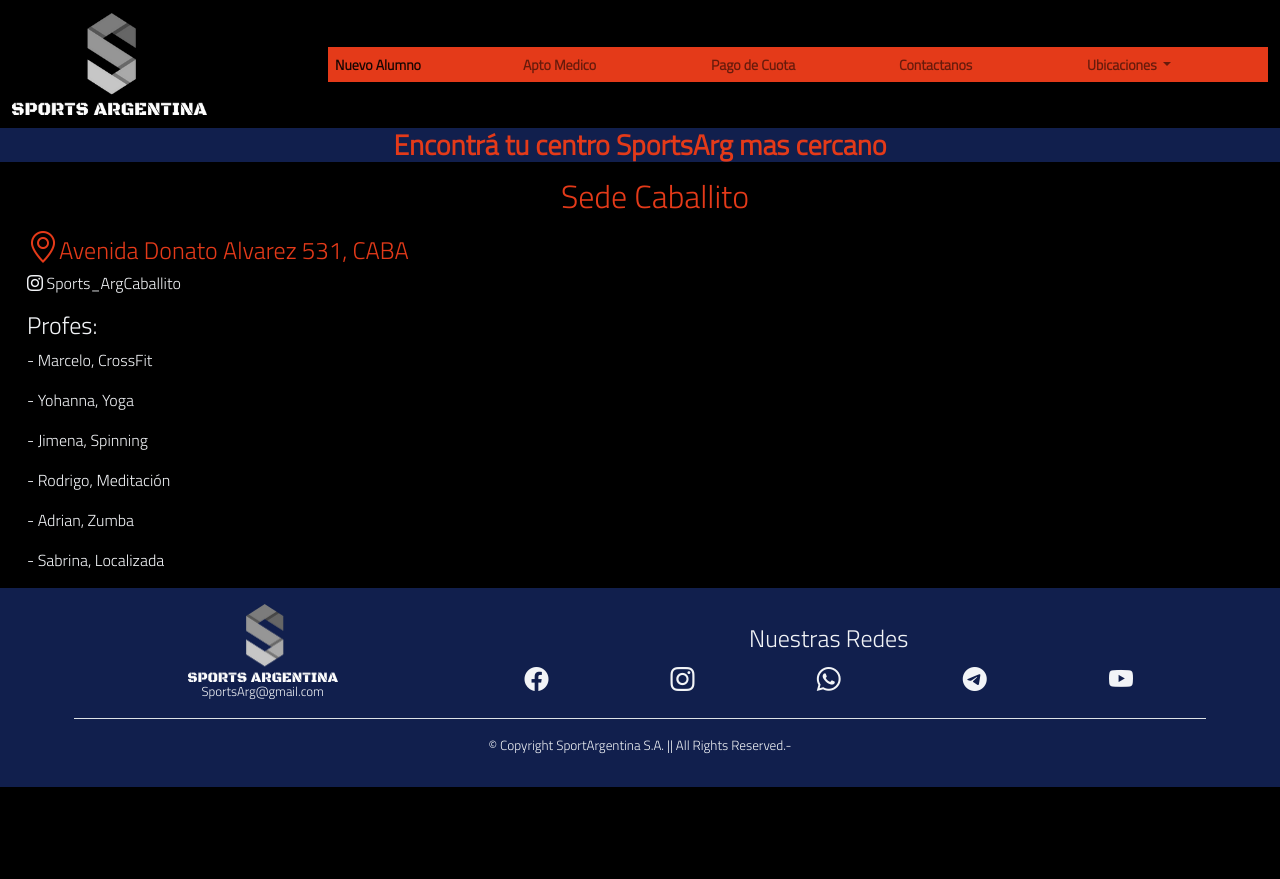
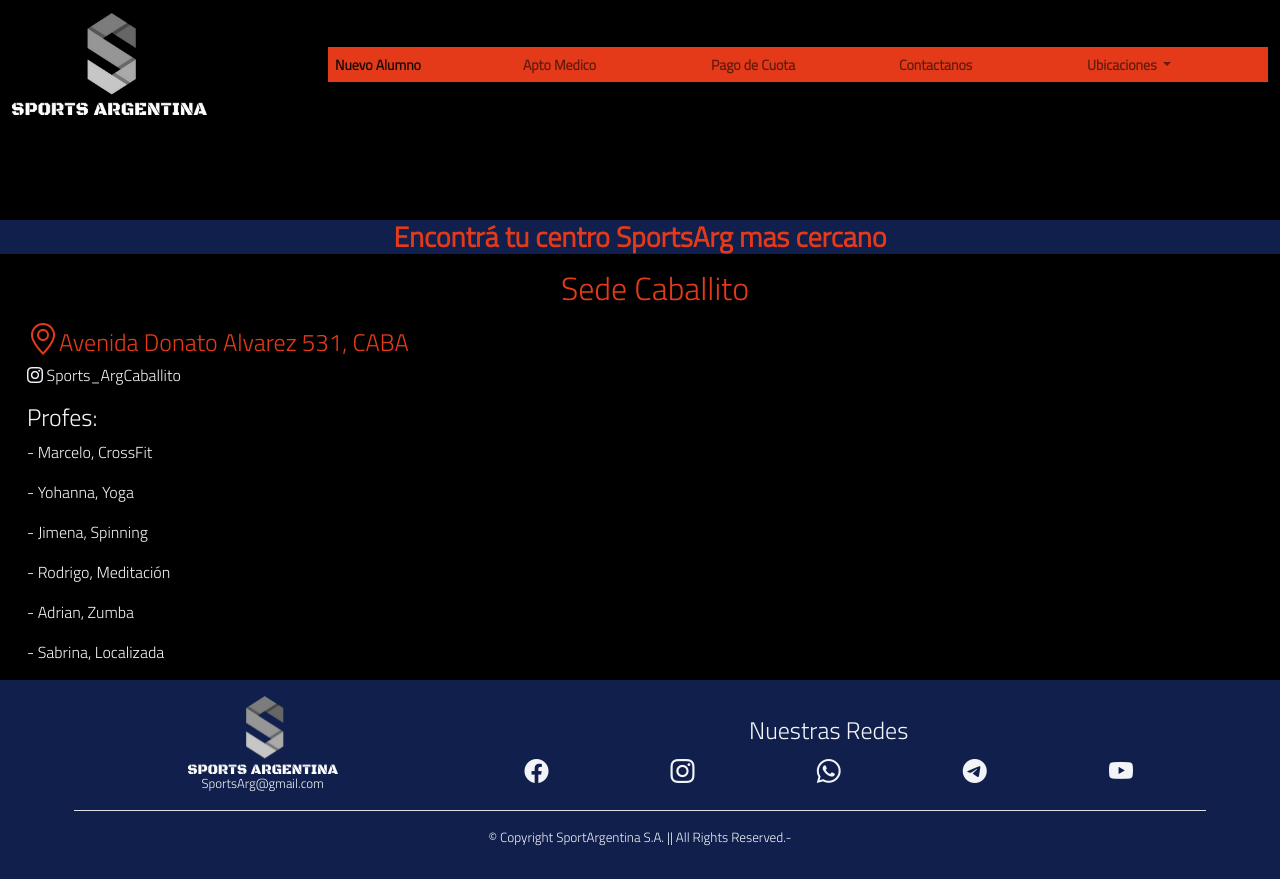
Before and after one commit to sebiPalais/-sports-argentina-, a website: page Caballito.html in a window 1280 px wide. Before the commit the page ends 800 px from the top, so only its background shows below. Drawn offline with nearby package versions, Linux system fonts and the light colour scheme; files that its build step writes are made by us from their sources; a web font is replaced by a local one.

```diff
--- a/css/estilos.scss
+++ b/css/estilos.scss
@@ -9,6 +9,7 @@
 
 .navbar{
 	flex-wrap: nowrap;
+	padding-bottom: 100px;
 }
 
 
```
Also changed, not shown: index.html (+2 -1 lines).
